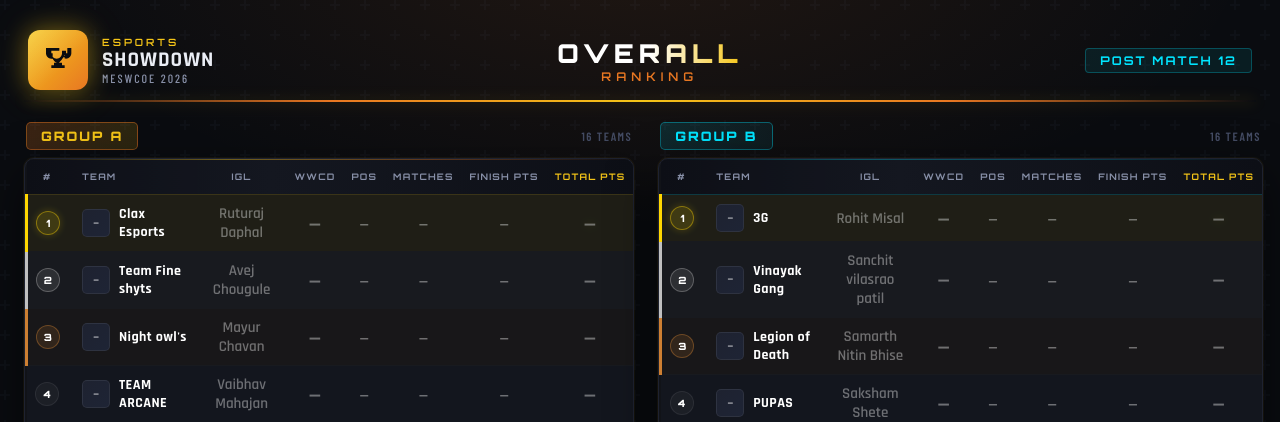
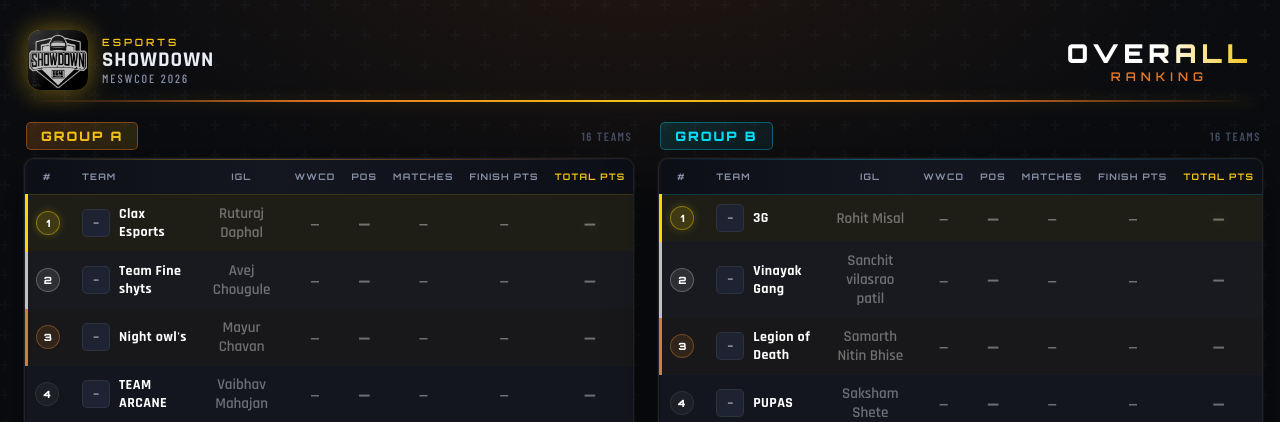
Before and after one commit to yuvi-05/BGMI-SHOWNDOWN-PointsTable--, a Flask app: page / in a window 1280 px wide. Shown: the top 422 px of the page. Run offline with Flask 3, Linux system fonts and the light colour scheme; some web fonts are replaced.

Commit message:
components edited

```diff
--- a/templates/index.html
+++ b/templates/index.html
@@ -373,9 +373,7 @@
 <div class="page-header">
   <div class="logo-area">
     <div class="logo-badge">
-      <svg viewBox="0 0 24 24" xmlns="http://www.w3.org/2000/svg">
-        <path d="M5 3H3v4c0 2.21 1.79 4 4 4h1c.7 1.41 1.86 2.53 3.29 3H9v2H7v2h10v-2h-2v-2h-2.29C14.14 12.53 15.3 11.41 16 10h1c2.21 0 4-1.79 4-4V3h-2v4c0 1.1-.9 2-2 2h-.68A6.003 6.003 0 0 0 18 7V5h-5V3H5zm2 2h8v2c0 2.21-1.79 4-4 4S7 9.21 7 7V5zM3 3v4c0 2.21 1.79 4 4 4 .34 0 .67-.04 1-.11V7H5V3H3zm18 0h-2v4H17v3.89c.33.07.66.11 1 .11 2.21 0 4-1.79 4-4V3z"/>
-      </svg>
+      <img src="logo.png" style="height: 100%;" alt="logo">
     </div>
     <div class="logo-text">
       <span class="brand">eSports</span>
@@ -389,7 +387,6 @@
     <div class="ranking-label">Ranking</div>
   </div>
 
-  <span class="post-pill">Post Match 12</span>
 </div>
 
 <div class="divider"></div>
@@ -506,9 +503,10 @@
           </div>
         </td>
         <td class="igl-cell"><span class="dash">${iglA[i-1] || '—'}</span></td>
+        <td class="match-cell"><span class="dash">${matchesA[i-1] || '—'}</span></td>
         <td class="wwcd-cell"><span class="dash">${wwcdA[i-1] || '—'}</span></td>
         <td class="pos-cell"><span class="dash">${posA[i-1] || '—'}</span></td>
-        <td class="match-cell"><span class="dash">${matchesA[i-1] || '—'}</span></td>
+
         <td class="fin-cell"><span class="dash">${finishPtsA[i-1] || '—'}</span></td>
         <td class="tot-cell"><span class="dash">${totalPtsA[i-1] || '—'}</span></td>
       `;
@@ -563,9 +561,10 @@
           </div>
         </td>
         <td class="igl-cell"><span class="dash">${iglB[i-1] || '—'}</span></td>
+        <td class="match-cell"><span class="dash">${matchesB[i-1] || '—'}</span></td>
         <td class="wwcd-cell"><span class="dash">${wwcdB[i-1] || '—'}</span></td>
         <td class="pos-cell"><span class="dash">${posB[i-1] || '—'}</span></td>
-        <td class="match-cell"><span class="dash">${matchesB[i-1] || '—'}</span></td>
+
         <td class="fin-cell"><span class="dash">${finishPtsB[i-1] || '—'}</span></td>
         <td class="tot-cell"><span class="dash">${totalPtsB[i-1] || '—'}</span></td>
       `;
```
Also changed, not shown: templates/logo.png (added).
